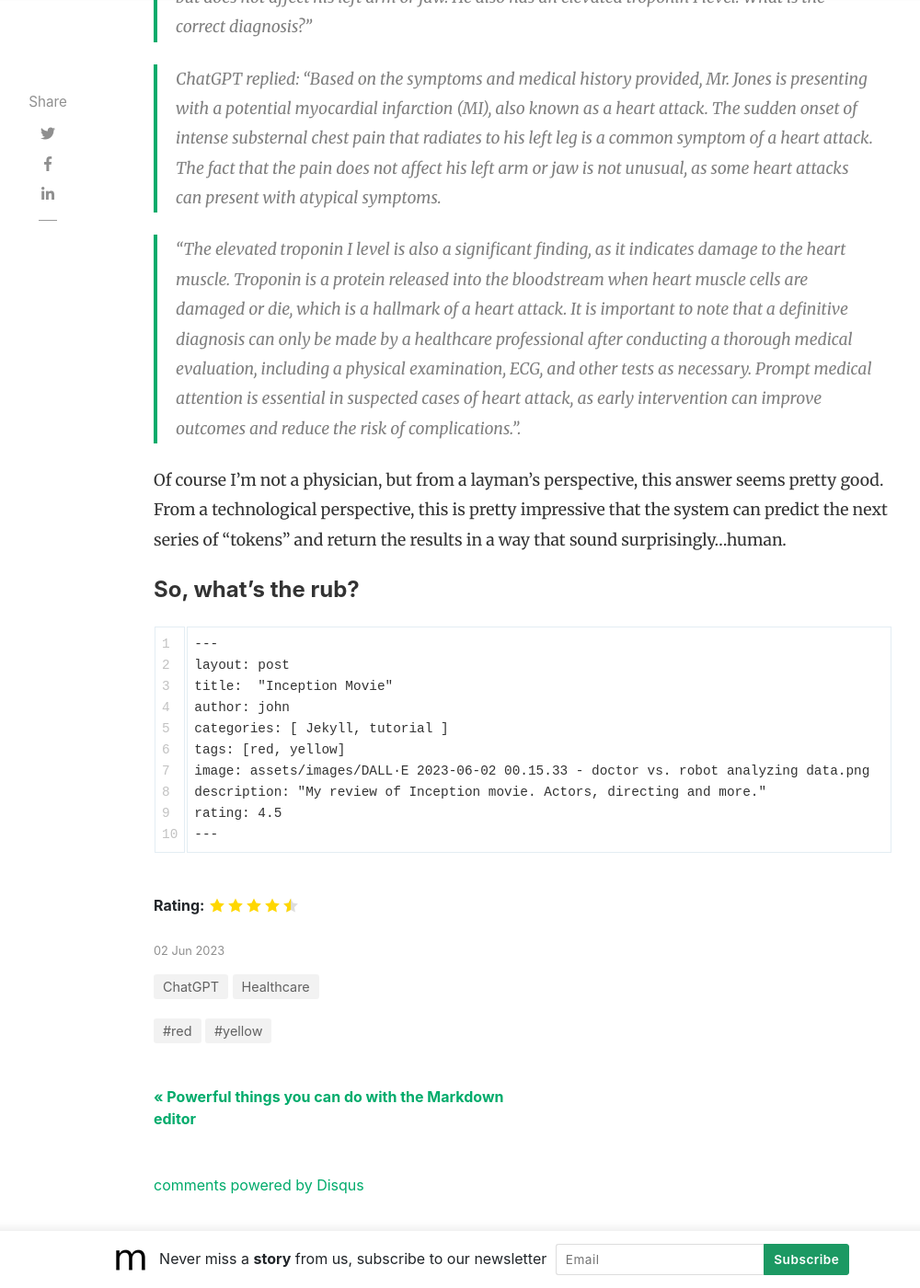
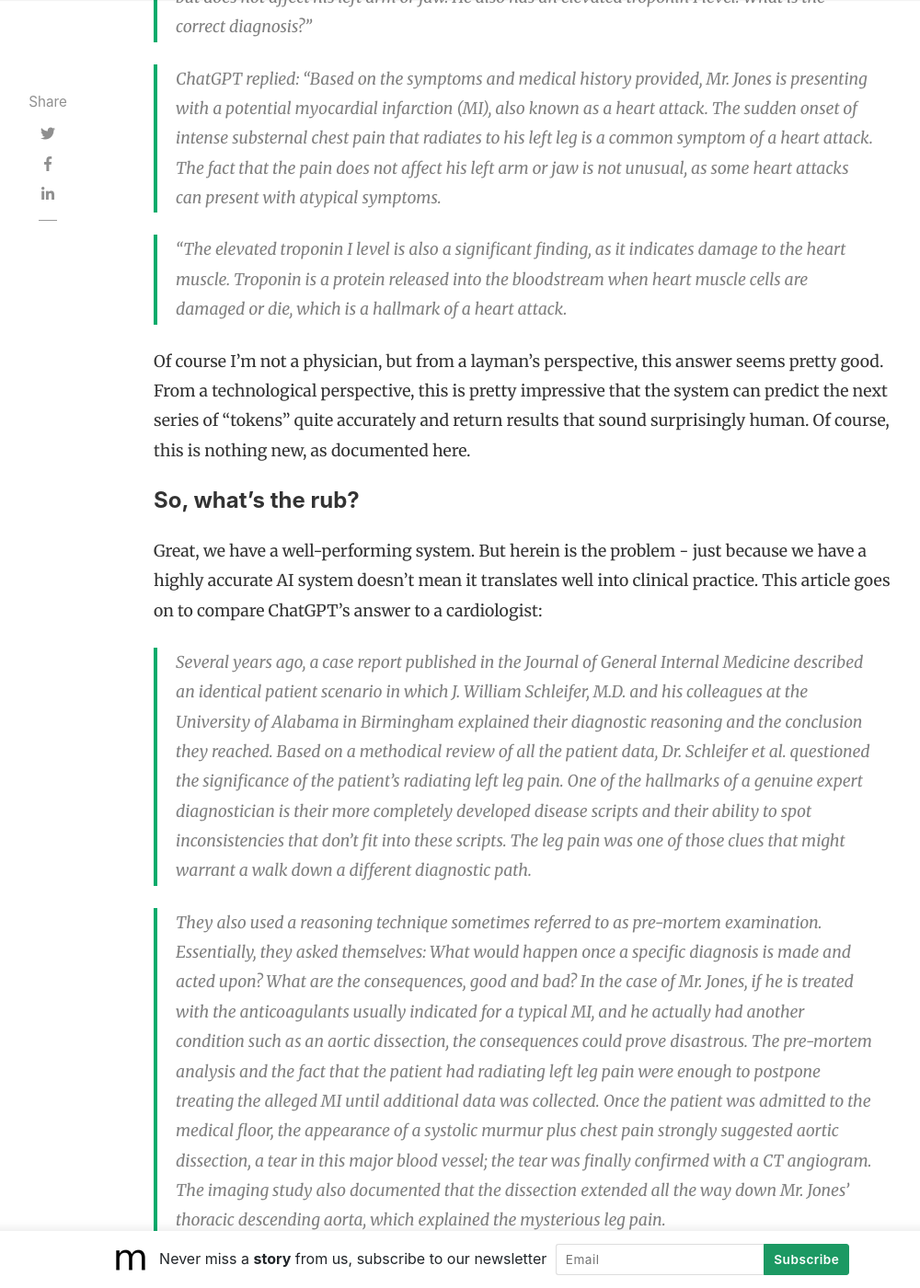
Before and after one commit to slsu0424/slsu0424.github.io, a Jekyll site: the page built from _posts/2023-06-02-test.md, in a window 1280 px wide and 1400 px high, scrolled down 1806 px. Shown: the whole window at 92% size, without its empty margins (118-1118 px from the left). Built offline with Jekyll 4.4.1, drawn with Linux system fonts in a browser that asks for light colours; nearby versions of some CDN libraries; comment, search, counter and statistics services are not loaded; some of the changed text lies outside the part shown.

Commit message:
Update 2023-06-02-test.md

````diff
--- a/_posts/2023-06-02-test.md
+++ b/_posts/2023-06-02-test.md
@@ -24,11 +24,33 @@
 
 > ChatGPT replied: "Based on the symptoms and medical history provided, Mr. Jones is presenting with a potential myocardial infarction (MI), also known as a heart attack. The sudden onset of intense substernal chest pain that radiates to his left leg is a common symptom of a heart attack. The fact that the pain does not affect his left arm or jaw is not unusual, as some heart attacks can present with atypical symptoms.
 
-> "The elevated troponin I level is also a significant finding, as it indicates damage to the heart muscle. Troponin is a protein released into the bloodstream when heart muscle cells are damaged or die, which is a hallmark of a heart attack. It is important to note that a definitive diagnosis can only be made by a healthcare professional after conducting a thorough medical evaluation, including a physical examination, ECG, and other tests as necessary. Prompt medical attention is essential in suspected cases of heart attack, as early intervention can improve outcomes and reduce the risk of complications.".
+> “The elevated troponin I level is also a significant finding, as it indicates damage to the heart muscle. Troponin is a protein released into the bloodstream when heart muscle cells are damaged or die, which is a hallmark of a heart attack.
 
-Of course I'm not a physician, but from a layman's perspective, this answer seems pretty good.  From a technological perspective, this is pretty impressive that the system can predict the next series of "tokens" and return the results in a way that sound surprisingly...human.
+Of course I'm not a physician, but from a layman's perspective, this answer seems pretty good.  From a technological perspective, this is pretty impressive that the system can predict the next series of "tokens" quite accurately and return results that sound surprisingly human.  Of course, this is nothing new, as documented here.
 
 #### So, what's the rub?
+
+Great, we have a well-performing system. But herein is the problem - just because we have a highly accurate AI system doesn't mean it translates well into clinical practice.  This article goes on to compare ChatGPT's answer to a cardiologist:
+
+> Several years ago, a case report published in the Journal of General Internal Medicine described an identical patient scenario in which J. William Schleifer, M.D. and his colleagues at the University of Alabama in Birmingham explained their diagnostic reasoning and the conclusion they reached.  Based on a methodical review of all the patient data, Dr. Schleifer et al. questioned the significance of the patient's radiating left leg pain. One of the hallmarks of a genuine expert diagnostician is their more completely developed disease scripts and their ability to spot inconsistencies that don't fit into these scripts. The leg pain was one of those clues that might warrant a walk down a different diagnostic path.
+
+> They also used a reasoning technique sometimes referred to as pre-mortem examination. Essentially, they asked themselves: What would happen once a specific diagnosis is made and acted upon? What are the consequences, good and bad? In the case of Mr. Jones, if he is treated with the anticoagulants usually indicated for a typical MI, and he actually had another condition such as an aortic dissection, the consequences could prove disastrous. The pre-mortem analysis and the fact that the patient had radiating left leg pain were enough to postpone treating the alleged MI until additional data was collected. Once the patient was admitted to the medical floor, the appearance of a systolic murmur plus chest pain strongly suggested aortic dissection, a tear in this major blood vessel; the tear was finally confirmed with a CT angiogram. The imaging study also documented that the dissection extended all the way down Mr. Jones' thoracic descending aorta, which explained the mysterious leg pain.
+
+#### Analyzing the two responses
+
+Taking a step back and looking at the responses of ChatGPT vs. cardiologist, I thought about what responses would be more reassuring to me as a patient.  Let's think about this - if you ever find yourself in the emergency room, you know that physicians conduct a battery of tests before coming to a conclusion.  I don't necessarily think this is a bad thing, as the case illustrates above, as this is the hallmark of an expert diagnostician.  I can certainly appreciate the pre-mortem examination technique, as it forces one to think about the implications of a specific diagnosis and treatment plan.  As indicated above, if the patient was treated with medicines reserved for typical MI, but the patient had another confounding condition, the outcome may be fatal.  I wouldn't want my doctor to draw a conclusion based on what an AI system said, but that they would do a full workup before arriving at such.
+
+In all fairness though, ChatGPT did close out their response as follows:
+
+> It is important to note that a definitive diagnosis can only be made by a healthcare professional after conducting a thorough medical evaluation, including a physical examination, ECG, and other tests as necessary. Prompt medical attention is essential in suspected cases of heart attack, as early intervention can improve outcomes and reduce the risk of complications."
+
+I think this response is fine.  However, if a more accurate conclusion was made by a real-life human being, then what's the point of using this system if its going to add X more minutes to a clinical workflow?
+
+#### LLMs still have a place in healthcare
+
+Currently, there are more focused LLMs trained on the medical domain that are currently under development, which is exciting.  Hopefully, these narrower models might serve to limit the hallucination tendencies that ChatGPT is currently prone to.
+
+Despite these limitations, I do agree with the authors that LLMs still have value in healthcare.  Perhaps it is better suited to situations where common medical conditions are seen and have a fairly standard treatment (i.e., primary care).  I can see how ChatGPT could allay patient worries in this manner.  I still think that human intervention is required in more complex clinical cases, where having a correct diagnosis can mean life or death for a patient outcome. This is not to say that humans aren't faultless, but isn't that what makes medicine an art vs. science?
 
 ```html
 ---
````
Also changed, not shown: other parts of _posts/2023-06-02-test.md (+1 -1 lines).
